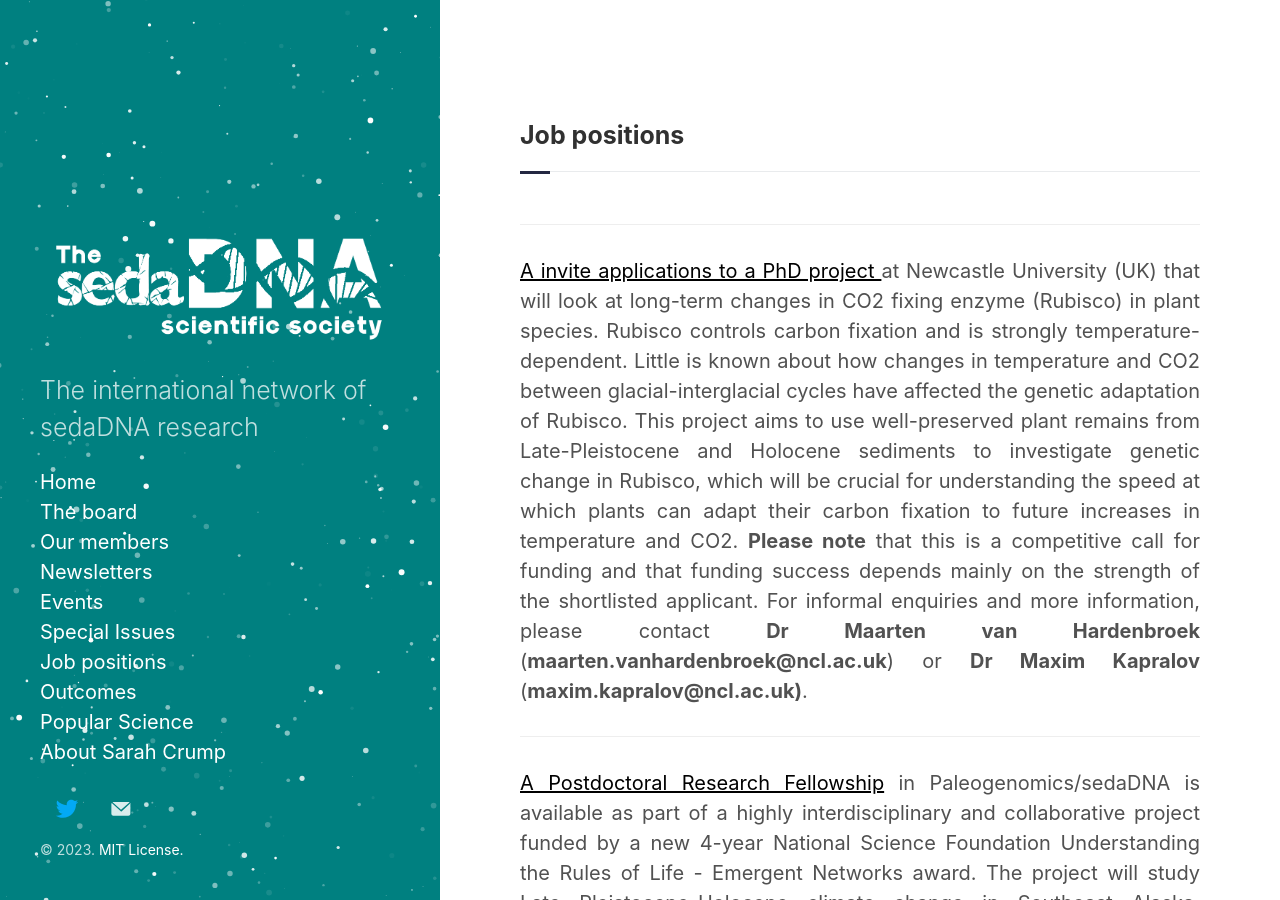
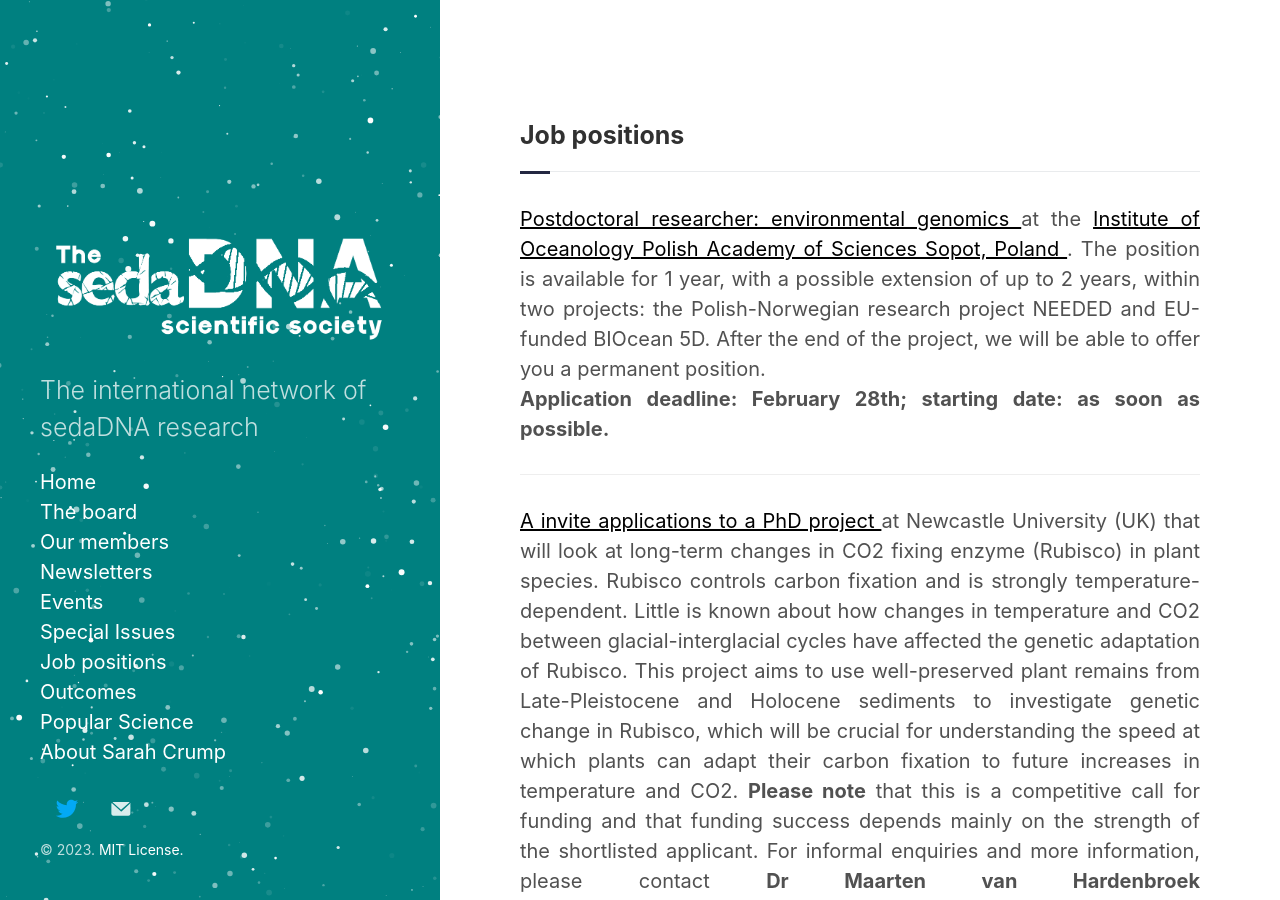
Before and after one commit to sedadna/sedadna.github.io, a Jekyll site: the page built from category/positions.md, in a window 1280 px wide and 900 px high. Built offline with Jekyll 4.4.1, drawn with Linux system fonts in a browser that asks for light colours.

Commit message:
Update positions.md

```diff
--- a/category/positions.md
+++ b/category/positions.md
@@ -4,6 +4,10 @@ layout: category
 
 <div class="intro">
 <h3 class="section-title underline">Job positions</h3>
+
+ <p><a href="https://www.researchgate.net/job/989138_Postdoctoral_researcher_environmental_genomics" target="_blank"><u> Postdoctoral researcher: environmental genomics </u></a> at the <a href="https://www.iopan.pl/en/" target="_blank"><u> Institute of Oceanology Polish Academy of Sciences Sopot, Poland </u></a>. The position is available for 1 year, with a possible extension of up to 2 years, within two projects: the Polish-Norwegian research project NEEDED and EU-funded BIOcean 5D. After the end of the project, we will be able to offer you a permanent position.
+  <br>
+   <b>Application deadline: February 28th; starting date: as soon as possible.</b></p>
 
 <hr />
 <p><a href="https://iapetus2.ac.uk/studentships/time-travelling-with-ancient-dna-revealing-past-adaptations-of-plants-to-changes-in-atmospheric-temperature-and-co2-levels-2/" target="_blank"><u> A invite applications to a PhD project </u></a> at Newcastle University (UK) that will look at long-term changes in CO2 fixing enzyme (Rubisco) in plant species. Rubisco controls carbon fixation and is strongly temperature-dependent. Little is known about how changes in temperature and CO2 between glacial-interglacial cycles have affected the genetic adaptation of Rubisco. This project aims to use well-preserved plant remains from Late-Pleistocene and Holocene sediments to investigate genetic change in Rubisco, which will be crucial for understanding the speed at which plants can adapt their carbon fixation to future increases in temperature and CO2. <b> Please note</b> that this is a competitive call for funding and that funding success depends mainly on the strength of the shortlisted applicant. For informal enquiries and more information, please contact <b> Dr Maarten van Hardenbroek</b> (<b>maarten.vanhardenbroek@ncl.ac.uk</b>) or <b>Dr Maxim Kapralov </b>(<b>maxim.kapralov@ncl.ac.uk)</b>.</p>
```
